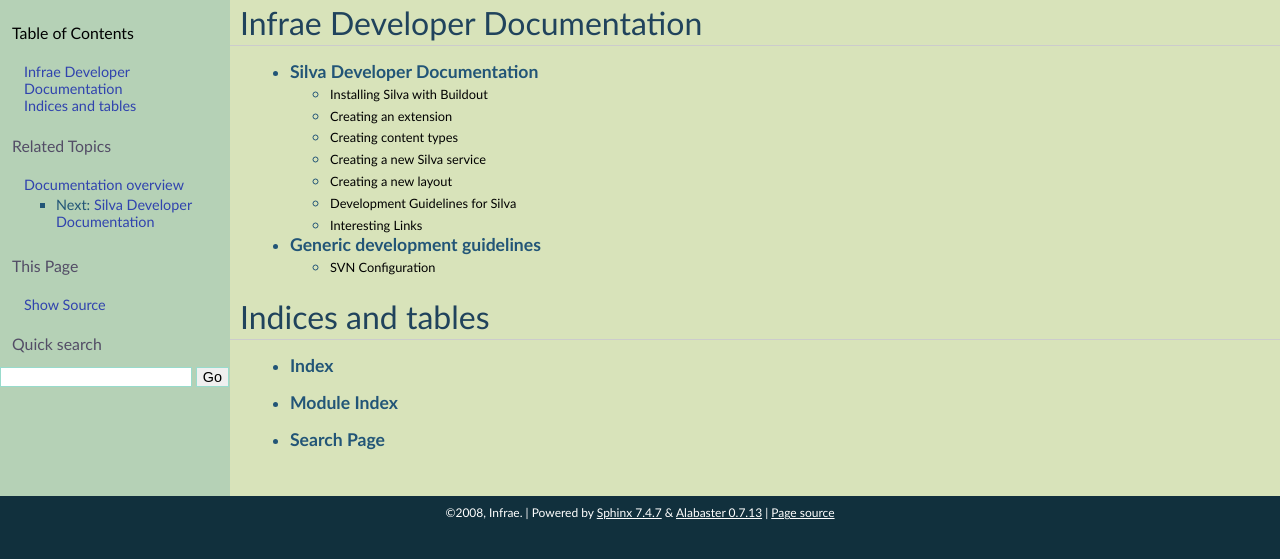
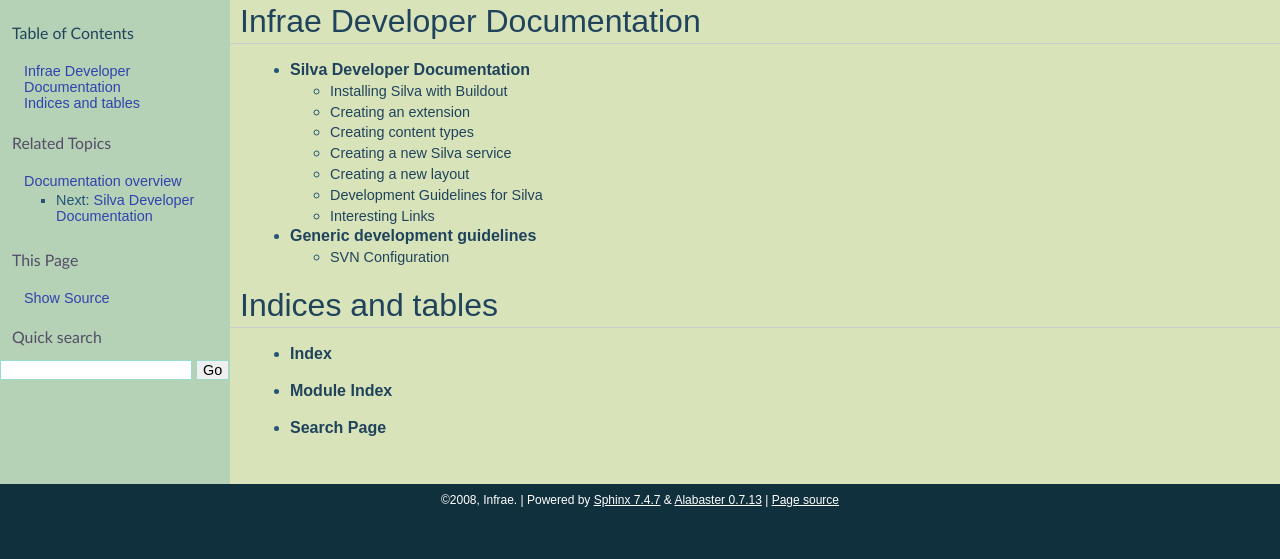
Before and after one commit to silvacms/documentation, a Sphinx documentation site: the page built from source/index.rst, in a window 1280 px wide. Shown: the top 559 px of the page. Built offline with Sphinx 7.4.7, drawn with Linux system fonts in a browser that asks for light colours; pages that are not in the unit, such as notebooks, are missing from menus.

Commit message:
Improve CSS

```diff
--- a/source/.static/default.css
+++ b/source/.static/default.css
@@ -3,7 +3,7 @@
  */
 
 body {
-  font-family: "Trebuchet MS", Verdana, Arial, Helvetica, sans-serif;
+  font-family: Arial, Helvetica, sans-serif;
   font-size: 100%;
   background-color: #11303d;
   color: #000;
@@ -510,7 +510,7 @@
 }
 
 a {
-    color: #000000;
+    color: #20435C;
     text-decoration: none;
 }
 
@@ -565,20 +565,19 @@
 }
 
 div.body p, div.body dd, div.body li {
-    text-align: justify;
     line-height: 130%;
     color: #225577;
 }
 
 div.body ul li a {
-  color: #225577;
-  font-size: 1.1em;
+  color: #20435C;
+  font-size: 1em;
   font-weight: bold;
 }
 
 div.body ul li ul li a {
-  color: black;
-  font-size: .8em;
+  color: #20435C;
+  font-size: 0.9em;
   font-weight: normal;
 }
 
@@ -757,8 +756,6 @@
     background-color: #efc;
     color: #333;
     border: 1px solid #ac9;
-    border-left: none;
-    border-right: none;
     overflow: auto;
 }
 
@@ -766,40 +763,46 @@
     padding: 5px 0px;
     border: 0;
     background-color: transparent;
-    color: #aaa;
+    color: #20435C;
 }
 
 table.highlighttable {
-    margin-left: 0.5em;
+    width: 100%;
 }
 
-table.highlighttable td {
-    padding: 0 0.5em 0 0.5em;
+table.highlighttable td.linenos {
+    width: 25px;
 }
 
 tt {
-    background-color: #eeffcc;
     border-color: #aacc99;
-    border-style: solid none;
-    border-width: 1px medium;
     padding: 0 1px 0 1px;
     font-size: 1em;
 }
 
-tt.descname {
-    background-color: transparent;
+em.property {
+    color: #20435C;
+    font-style: normal;
+    font-size: 1.2em;
+    font-weight: bold;
+}
+
+tt.descname,
+tt.descclassname {
+    color: #20435C;
     font-weight: bold;
     font-size: 1.2em;
-}
-
-tt.descclassname {
-    background-color: transparent;
 }
 
 tt.xref, a tt {
     background-color: transparent;
     font-weight: bold;
 }
+
+blockquote {
+    margin-right: 0px;
+}
+
 
 .footnote:target  { background-color: #ffa }
 
```
